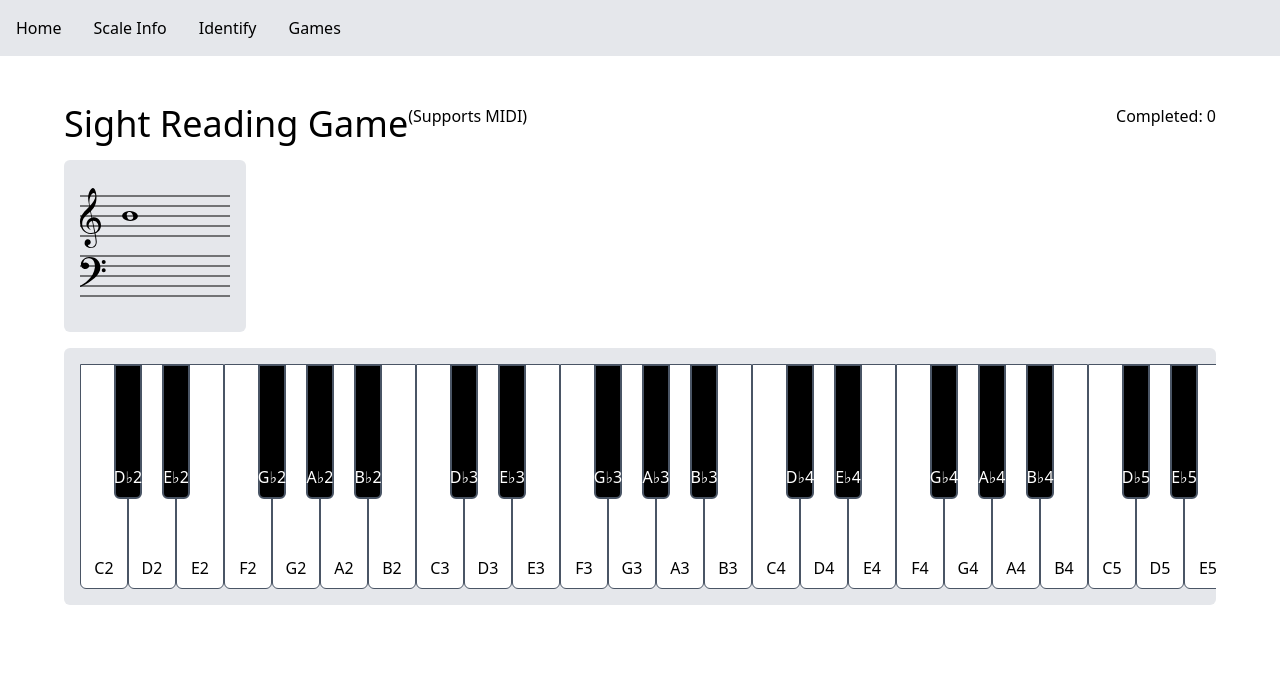
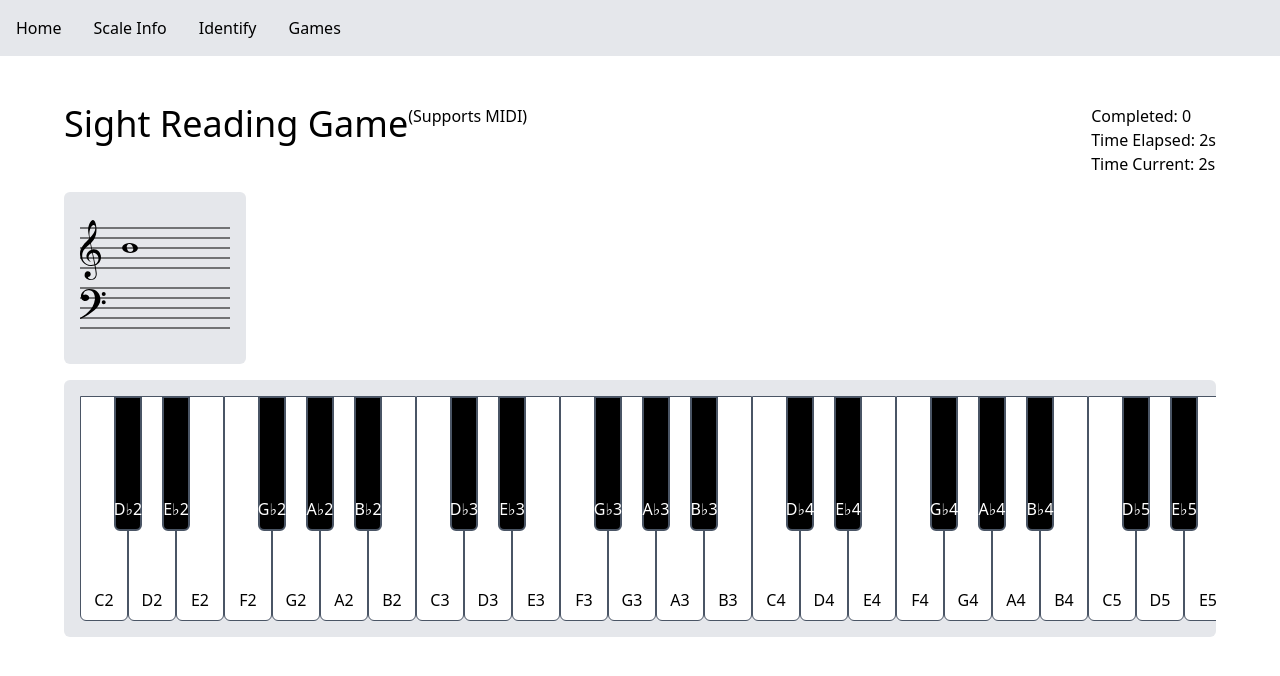
Before and after one commit to Zachiah/music-theory, a SvelteKit app: page /games/sight-reading in a window 1280 px wide. Both pictures are taken after a click on the button "Start". Shown: the top 676 px of the page. Built offline with nearby package versions, Linux system fonts and the light colour scheme; what @iconify/tailwind4 would draw is missing.

Commit message:
Add time to game; Fix line generation bug

```diff
--- a/src/lib/staff/staffUtil.ts
+++ b/src/lib/staff/staffUtil.ts
@@ -73,17 +73,15 @@ const getLinePosesForRange = (pitches: Pitch[], full: boolean): StaffLine[] => {
 };
 
 export const getVisibleLinePoses = (pitches: Pitch[]): StaffLine[] => {
-	const bassExtensionsRaw = filterPitchesInRange(
-		[...pitches],
-		STAFF_LOW,
-		BASS_FIRST_EXTENSION_BELOW
-	);
+	const letters = pitches.map((p) => ({ ...p, pitchClass: { ...p.pitchClass, modifier: 0 } }));
+
+	const bassExtensionsRaw = filterPitchesInRange(letters, STAFF_LOW, BASS_FIRST_EXTENSION_BELOW);
 	const bassExtensions: Pitch[] = bassExtensionsRaw.length
 		? [...bassExtensionsRaw, Pitch.fromCanonical(BASS_FIRST_EXTENSION_BELOW)]
 		: [];
 
 	const trebleExtensionsRaw = filterPitchesInRange(
-		[...pitches],
+		letters,
 		TREBLE_FIRST_EXTENSION_ABOVE,
 		STAFF_HIGH
 	);
@@ -91,7 +89,7 @@ export const getVisibleLinePoses = (pitches: Pitch[]): StaffLine[] => {
 		? [...trebleExtensionsRaw, Pitch.fromCanonical(TREBLE_FIRST_EXTENSION_ABOVE)]
 		: [];
 
-	const printedPitches = pitches.map((p) =>
+	const printedPitches = letters.map((p) =>
 		Pitch.print({ ...p, pitchClass: { ...p.pitchClass, modifier: 0 } })
 	);
 	const showMiddle =
--- /dev/null
+++ b/src/lib/tickerState.svelte.ts
@@ -0,0 +1,17 @@
+import { SvelteDate } from 'svelte/reactivity';
+
+export const tickerState = (() => {
+	let tick = $state(0);
+
+	if (typeof window !== 'undefined') {
+		setInterval(() => {
+			tick = +new SvelteDate();
+		}, 100);
+	}
+
+	return {
+		get tick() {
+			return tick;
+		}
+	};
+})();
--- a/src/routes/games/sight-reading/+page.svelte
+++ b/src/routes/games/sight-reading/+page.svelte
@@ -9,6 +9,7 @@
 	import { midiAccess } from '$lib/midiAccess.svelte';
 	import { Pitch } from '$lib/Pitch';
 	import GrandStaff from '$lib/staff/GrandStaff.svelte';
+	import { tickerState } from '$lib/tickerState.svelte';
 	import { chooseRandom } from '$lib/util';
 	import { onMount } from 'svelte';
 
@@ -78,6 +79,8 @@
 				notesAtATime: number;
 				correctPitches: CanonicalPitchArray;
 				completed: number;
+				startedAt: number;
+				startedRoundAt: number;
 		  };
 
 	let gameState: GameState = $state({ tag: 'init', notesAtATime: '1', triedSubmit: false });
@@ -100,7 +103,8 @@
 		gameState = {
 			...gameState,
 			correctPitches: getRandomPitches(gameState.notesAtATime),
-			completed: gameState.completed + 1
+			completed: gameState.completed + 1,
+			startedRoundAt: +new Date()
 		};
 		cpaState.clear();
 	};
@@ -112,7 +116,13 @@
 		<p>(Supports MIDI)</p>
 
 		{#if gameState.tag === 'playing'}
-			<p class="ml-auto">Completed: {gameState.completed}</p>
+			<p class="ml-auto flex flex-col">
+				<span>Completed: {gameState.completed}</span>
+				<span>Time Elapsed: {Math.floor((tickerState.tick - gameState.startedAt) / 1000)}s</span>
+				<span
+					>Time Current: {Math.floor((tickerState.tick - gameState.startedRoundAt) / 1000)}s</span
+				>
+			</p>
 		{/if}
 	</div>
 
@@ -136,7 +146,9 @@
 							tag: 'playing',
 							notesAtATime: parsed!,
 							correctPitches: getRandomPitches(parsed!),
-							completed: 0
+							completed: 0,
+							startedAt: +new Date(),
+							startedRoundAt: +new Date()
 						};
 					}
 				}}>Start</Button
```
